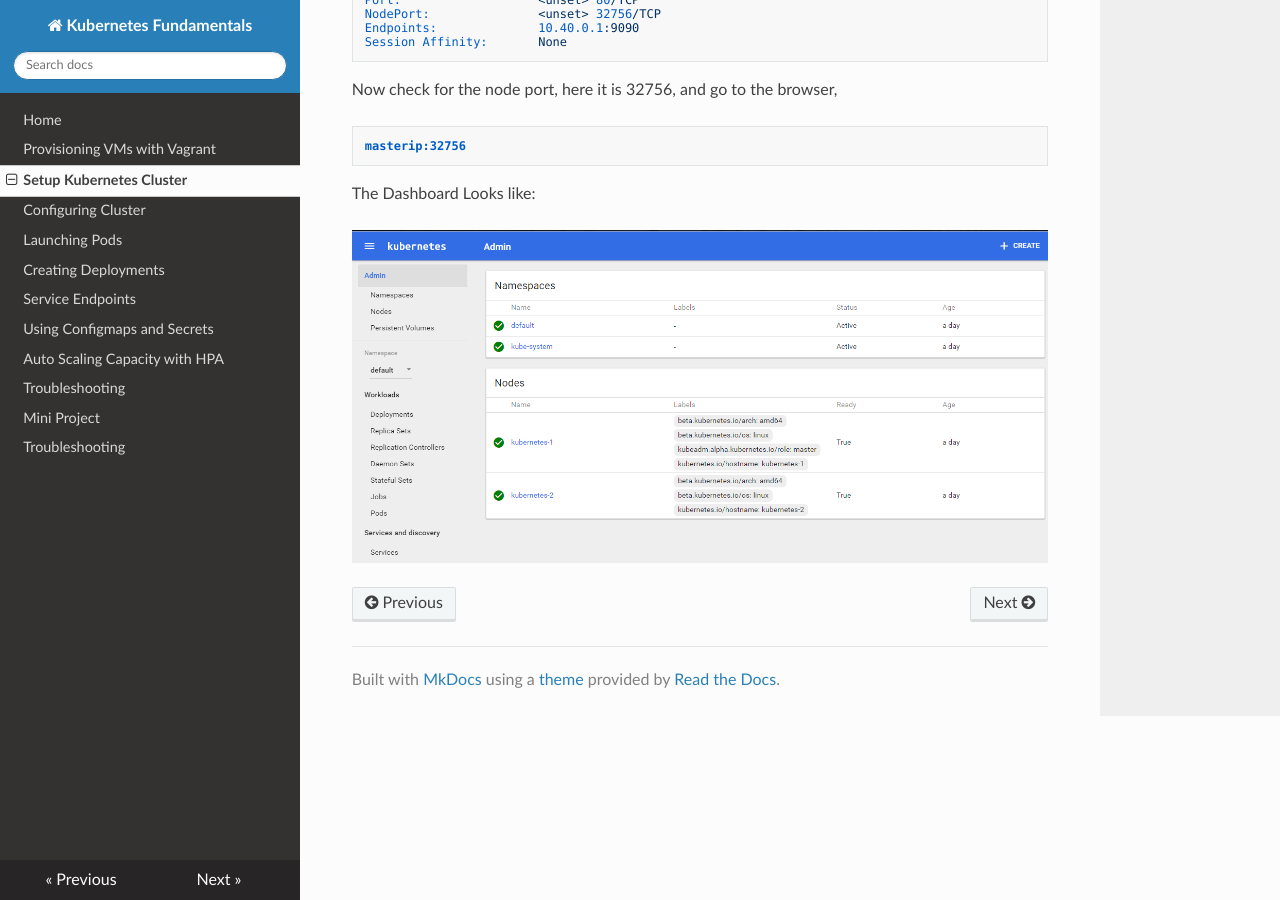
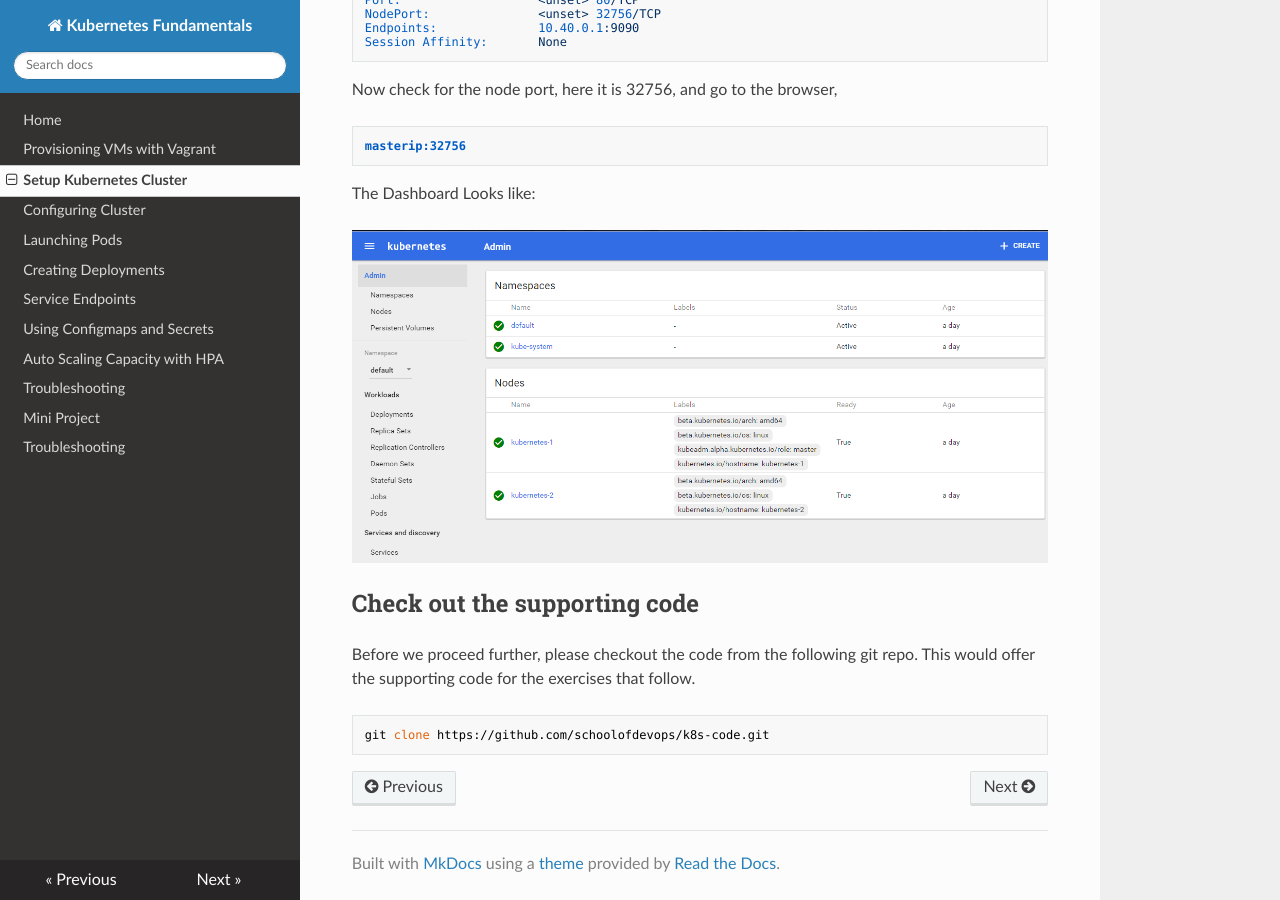
Before and after one commit to schoolofdevops/ultimate-kubernetes-bootcamp, an MkDocs documentation site: the page built from tutorials/1. install_kubernetes.md, in a window 1280 px wide and 900 px high, scrolled down 4797 px. Built offline with MkDocs 1.6.1, drawn with Linux system fonts in a browser that asks for light colours; nearby versions of some CDN libraries; old or Windows-style settings are respelled for this version of MkDocs.

Commit message:
moved check out of repo to install guide

````diff
--- a/tutorials/1. install_kubernetes.md
+++ b/tutorials/1. install_kubernetes.md
@@ -249,3 +249,12 @@ masterip:32756
 The Dashboard Looks like:
 
 ![alt text](images/Kubernetes-Dashboard.png "Kubernetes Dashboard")
+
+
+## Check out the supporting code
+
+Before we proceed further, please checkout the code from the following git repo. This would offer the supporting code for the exercises that follow.
+
+```
+git clone https://github.com/schoolofdevops/k8s-code.git
+```
````
Also changed, not shown: tutorials/2. kubernetes_deployment.md (+0 -6 lines).
